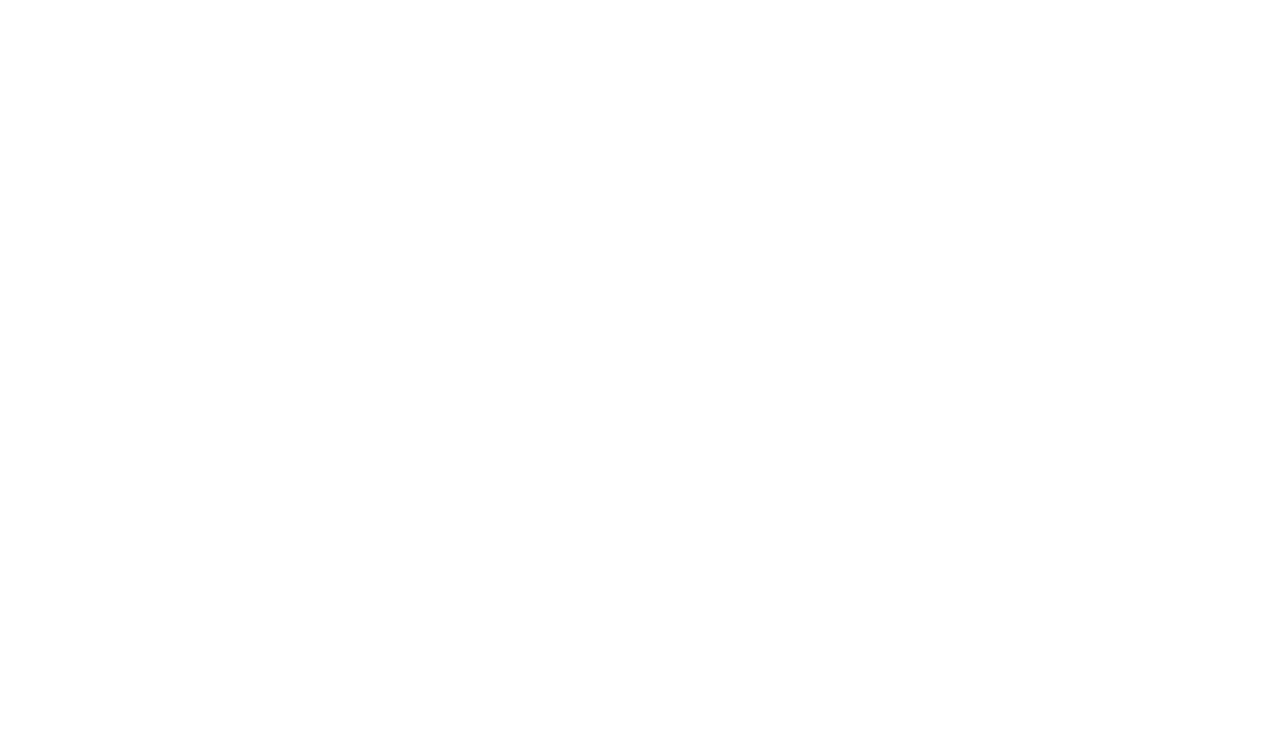
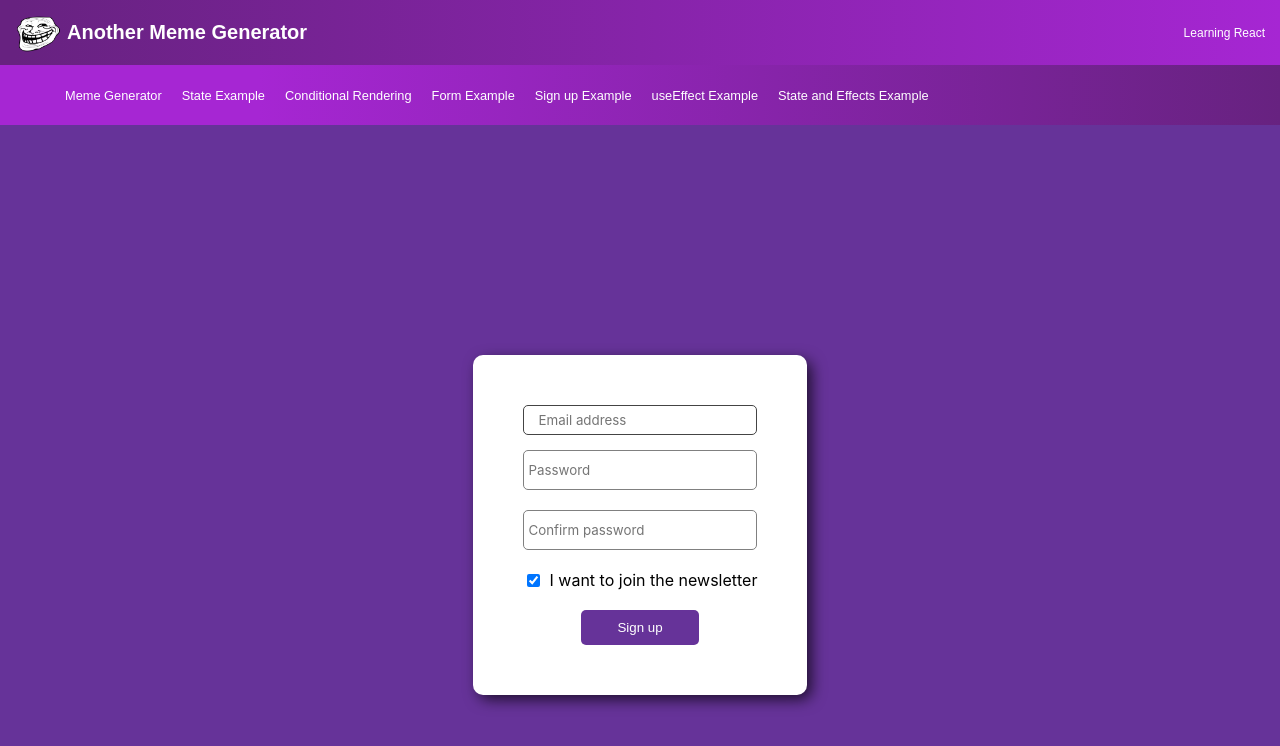
Before and after one commit to AJmints/react-meme-generator, a React (Create React App) app: page /signup in a window 1280 px wide. Before the commit this address had no page. Shown: the top 746 px of the page. Built offline with nearby package versions, Linux system fonts and the light colour scheme.

Commit message:
React Forms, useEffect, SideEffects, Meme Generator finished

```diff
--- a/src/App.css
+++ b/src/App.css
@@ -32,7 +32,7 @@ main {
 .nav--bar {
   display: flex;
   align-items: center;
-  height: 40px;
+  height: 60px;
   background: linear-gradient(90deg, #A626D3 20.18%, #672280 100%);
   color: white;
   padding: 15px;
@@ -96,6 +96,46 @@ li {
 .meme--image {
   max-width: 100%;
   padding: 10px;
+  display: flex;
+  margin-left: auto;
+  margin-right: auto;
+}
+
+.meme {
+  position: relative;
+}
+
+.meme--text {
+  position: absolute;
+  width: 80%;
+  text-align: center;
+  left: 50%;
+  transform: translateX(-50%);
+  margin: 15px 0;
+  padding: 0 5px;
+  font-family: impact, sans-serif;
+  font-size: 2em;
+  text-transform: uppercase;
+  color: white;
+  letter-spacing: 1px;
+  text-shadow:
+      2px 2px 0 #000,
+      -2px -2px 0 #000,
+      2px -2px 0 #000,
+      -2px 2px 0 #000,
+      0 2px 0 #000,
+      2px 0 0 #000,
+      0 -2px 0 #000,
+      -2px 0 0 #000,
+      2px 2px 5px #000;
+}
+
+.bottom {
+  bottom: 0;
+}
+
+.top {
+  top: 0;
 }
 
 input[type="text"], input[type="email"] {
@@ -120,3 +160,76 @@ textarea {
   border-radius: 5px;
   display: block;
 }
+
+.form-container-sign {
+  height: 100vh;
+  padding: 20px;
+  display: flex;
+  flex-direction: column;
+  justify-content: center;
+  align-items: center;
+}
+
+.form-sign {
+  background-color: white;
+  padding: 50px;
+  border-radius: 10px;
+  display: flex;
+  flex-direction: column;
+  align-items: center;
+  box-shadow: 5px 5px 15px -1px rgba(0,0,0,0.75);
+}
+
+.form--input-sign {
+  width: 100%;
+  margin-bottom: 20px;
+  height: 40px;
+  border-radius: 5px;
+  border: 1px solid gray;
+  padding: 5px;
+  font-family: 'Inter', sans-serif;
+}
+
+.form--submit-sign {
+  width: 50%;
+  padding: 10px;
+  border-radius: 5px;
+  color: white;
+  background-color: #639;
+  border: none;
+  cursor: pointer;
+}
+
+.form--marketing-sign {
+  display: flex;
+  margin-bottom: 20px;
+  align-items: center;
+}
+
+.form--marketing-sign > input {
+  margin-right: 10px;
+}
+
+.body-sign {
+  margin: 0;
+  background-color: #639;
+  height: 100vh;
+  font-family: 'Inter', sans-serif;
+}
+
+.state-effect {
+  text-align: center;
+  /* background-color: #FF7C43;
+    color: white; */
+    margin: 0;
+    padding: 2rem;
+    /* background-color: #FF7C43; */
+    /* color: white; */
+}
+
+.button {
+  border: none;
+  border-radius: 5px;
+  padding: 1rem;
+  cursor: pointer;
+}
--- a/src/App.js
+++ b/src/App.js
@@ -6,6 +6,9 @@ import BoxApp from './components/box-route/BoxApp';
 import Layout from './components/layout/Layout';
 import JokeApp from './components/jokes-example/JokeApp'
 import Form from './components/forms-example/FormApp';
+import Register from './components/register-example/RegisterPage';
+import ApiUseEffect from './components/useEffect-example/ApiUseEffect';
+import StateEffectExample from './components/state-effect-example/StateEffectExample';
 
 function App() {
 
@@ -17,6 +20,9 @@ function App() {
         <Route path="box" element={<BoxApp />} />
         <Route path='joke' element={<JokeApp />} />
         <Route path='form' element={<Form />} />
+        <Route path='signup' element={<Register />} />
+        <Route path='useEffect' element={<ApiUseEffect />} />
+        <Route path='stateEffect' element={<StateEffectExample />} />
         </Route>
       </Routes>
     </BrowserRouter>
--- a/src/components/Meme.js
+++ b/src/components/Meme.js
@@ -1,5 +1,4 @@
 import React from "react"
-import memesData from "../data/memesData"
 
 export default function Meme() {
 
@@ -9,10 +8,16 @@ export default function Meme() {
         randomImage: null
     })
 
-    const [result, setResult] = React.useState(memesData)
+    React.useEffect(() => {
+        fetch("https://api.imgflip.com/get_memes")
+        .then(res => res.json())
+        .then(data => setAllMemes(data.data.memes))
+    }, [])
+
+    const [allMemes, setAllMemes] = React.useState([])
 
     function getMemeImage() {
-        const memesArray = result.data.memes
+        const memesArray = allMemes
         const randomNumber = Math.floor(Math.random() * memesArray.length)
         const url = memesArray[randomNumber].url
         setMeme(prevMeme => {
@@ -22,18 +27,32 @@ export default function Meme() {
         })
     }
 
+    function handleChange(event) {
+        const {name, value} = event.target
+        setMeme(prevMeme => ({
+            ...prevMeme,
+            [name]: value
+        }))
+    }
+
     return (
-        <>
+        <main>
             <div className="form">
                 <input
                     type="text"
                     placeholder="Top text"
                     className="form--input"
+                    name="topText"
+                    value={meme.topText}
+                    onChange={handleChange}
                 />
                 <input
                     type="text"
                     placeholder="Bottom Text"
                     className="form--input"
+                    name="bottomText"
+                    value={meme.bottomText}
+                    onChange={handleChange}
                 />
                 <button
                     className="form--button"
@@ -42,13 +61,19 @@ export default function Meme() {
                     Get a new meme image
                 </button>
             </div>
-            <div>
+            <br />
+            <div className="meme">
                 <img
                     src={meme.randomImage}
                     className="meme--image"
                     alt=""
                 />
+                <h2
+                    className="meme--text top"
+
+                >{meme.topText}</h2>
+                <h2 className="meme--text bottom">{meme.bottomText}</h2>
             </div>
-            </>
+        </main>
     )
 }
--- a/src/components/box-route/BoxApp.js
+++ b/src/components/box-route/BoxApp.js
@@ -47,6 +47,7 @@ export default function BoxApp(props) {
 
   return (
     <>
+    <br /><br />
         {squareElements}
     </>
   )
--- a/src/components/forms-example/FormApp.js
+++ b/src/components/forms-example/FormApp.js
@@ -38,6 +38,7 @@ export default function Form() {
 
     return (
         <form onSubmit={handleSubmit}>
+            <br /><br />
             <input
                 type="text"
                 placeholder="First Name"
--- a/src/components/layout/Layout.js
+++ b/src/components/layout/Layout.js
@@ -19,9 +19,17 @@ const Layout = () => {
                 <li>
                     <Link className='nav--link' to='/form'>Form Example</Link>
                 </li>
+                <li>
+                    <Link className='nav--link' to='/signup'>Sign up Example</Link>
+                </li>
+                <li>
+                    <Link className='nav--link' to='/useEffect'>useEffect Example</Link>
+                </li>
+                <li>
+                    <Link className='nav-link' to='/stateEffect'>State and Effects Example</Link>
+                </li>
             </ul>
         </nav>
-        <br /><br />
 
         <Outlet />
     </>
--- /dev/null
+++ b/src/components/register-example/RegisterPage.js
@@ -0,0 +1,83 @@
+import React from "react"
+
+export default function Register() {
+
+    const [formData, setFormData] = React.useState({
+        email: "",
+        password: "",
+        passwordConfirm: "",
+        joinedNewsLetter: true
+    })
+
+    function handleChange(event) {
+        const {name, value, type, checked} = event.target
+        setFormData(prevFormData => ({
+            ...prevFormData,
+            [name]: type === "checkbox" ? checked : value
+        }))
+    }
+
+    function handleSubmit(event) {
+        event.preventDefault() // This is required to prevent page refresh after submit
+
+        if (formData.password === formData.passwordConfirm && formData.password.length > 0) {
+            console.log("Successful sign up!")
+        } else {
+            console.log("Please enter matching passwords")
+            return
+        }
+
+        if (formData.joinedNewsLetter) {
+            console.log("Thank you for signing up to our news letter!")
+        }
+    }
+
+    return (
+        <div className="body-sign">
+        <div className="form-container-sign">
+            <form className="form-sign" onSubmit={handleSubmit}>
+                <input
+                    type="email"
+                    placeholder="Email address"
+                    className="form--input-sign"
+                    name="email"
+                    onChange={handleChange}
+                    value={formData.email}
+                />
+                <input
+                    type="password"
+                    placeholder="Password"
+                    className="form--input-sign"
+                    name="password"
+                    onChange={handleChange}
+                    value={formData.password}
+                />
+                <input
+                    type="password"
+                    placeholder="Confirm password"
+                    className="form--input-sign"
+                    name="passwordConfirm"
+                    onChange={handleChange}
+                    value={formData.passwordConfirm}
+                />
+
+                <div className="form--marketing-sign">
+                    <input
+                        id="okayToEmail"
+                        type="checkbox"
+                        name="joinedNewsLetter"
+                        onChange={handleChange}
+                        checked={formData.joinedNewsLetter}
+                    />
+                    <label htmlFor="okayToEmail">I want to join the newsletter</label>
+                </div>
+                <button
+                    className="form--submit-sign"
+                >
+                    Sign up
+                </button>
+            </form>
+        </div>
+        </div>
+    )
+}
--- /dev/null
+++ b/src/components/state-effect-example/StateEffectExample.js
@@ -0,0 +1,18 @@
+import React from "react"
+import WindowTracker from "./WindowTracker"
+
+export default function StateEffectExample() {
+
+    function width() {
+        return
+    }
+
+    return (
+        <div className="state-effect">
+            <button className="state-effect button" onClick={width}>
+                Toggle WindowTracker
+            </button>
+            <WindowTracker />
+        </div>
+    )
+}
--- /dev/null
+++ b/src/components/state-effect-example/WindowTracker.js
@@ -0,0 +1,9 @@
+import React from "react";
+
+export default function WindowTracker() {
+
+
+    return (
+        <h1 className="state-effect" >Window width: {window.innerWidth}</h1>
+    )
+}
--- /dev/null
+++ b/src/components/useEffect-example/ApiUseEffect.js
@@ -0,0 +1,23 @@
+import React from 'react'
+
+export default function ApiUseEffect() {
+
+    const [starWarsData, setStarWarsData] = React.useState({})
+    const [count, setCount] = React.useState(1)
+
+    /* useEffect only runs correctly when the observed dependency is set */
+    React.useEffect(function() {
+        fetch(`https://swapi.dev/api/people/${count}`)
+            .then(res => res.json())
+            .then(data => setStarWarsData(data))
+    }, [count]) // [count] is the observed dependency, [] is also common cause you might just need to make one get call.
+
+    return (
+        <div>
+            <h2>The count is {count}</h2>
+            <button onClick={() => setCount(prevCount => prevCount + 1)}>Get next Character</button>
+            <pre>{JSON.stringify(starWarsData, null, 2)}</pre>
+        </div>
+    )
+
+}
```
